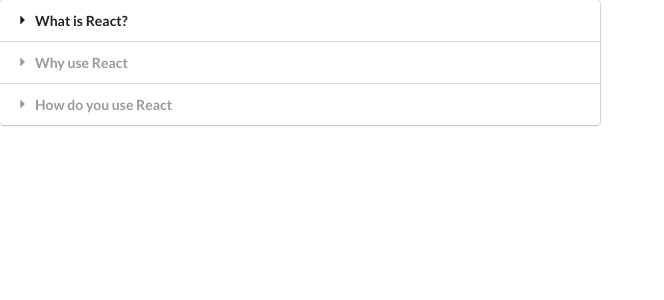
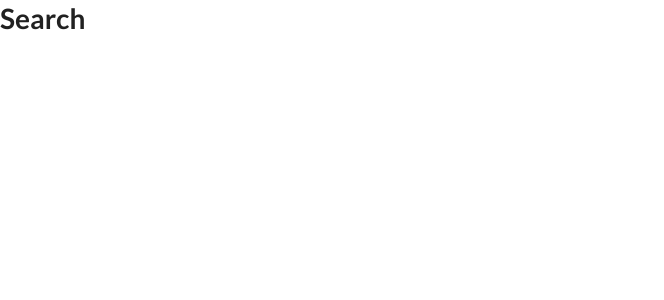
Before and after one commit to johngwells/Widgets, a React (Create React App) app: page / in a window 1280 px wide. Shown: the top 300 px of the page, without its empty margins (0-664 px from the left). Built offline with nearby package versions, Linux system fonts and the light colour scheme.

Commit message:
create Search component

```diff
--- a/src/App.js
+++ b/src/App.js
@@ -1,5 +1,6 @@
 import React from 'react';
 import Accordion from './components/Accordion';
+import Search from './components/Search';
 
 const items = [
   {
@@ -19,7 +20,7 @@
 export default () => {
   return (
     <div>
-      <Accordion items={items} />
+      <Search />
     </div>
   );
 };
--- /dev/null
+++ b/src/components/Search.js
@@ -0,0 +1,7 @@
+import React from 'react';
+
+const Search = () => {
+  return <h1>Search</h1>
+}
+
+export default Search;
```
